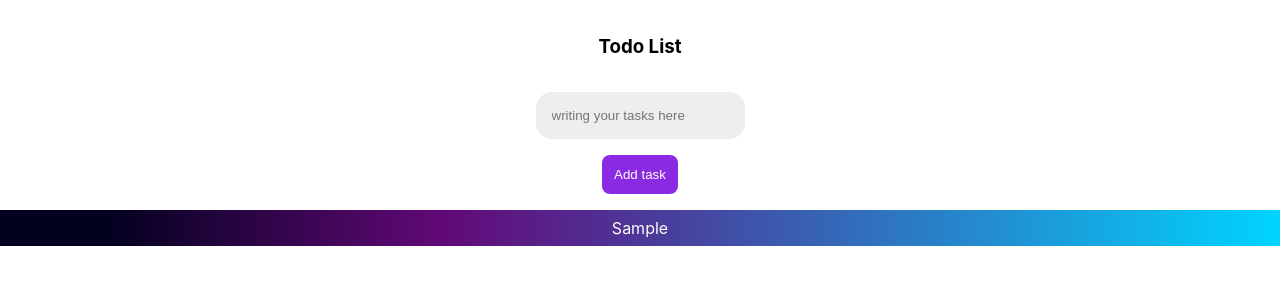
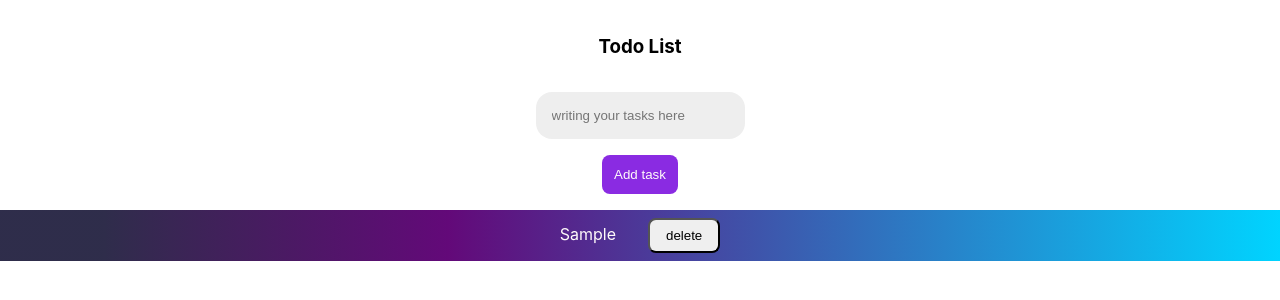
Before and after one commit to majid-amini/todolist-react, a React (Create React App) app: page / in a window 1280 px wide. Both pictures are taken after typing "Sample" into the empty fields and a click on the button "Add task". Shown: the top 300 px of the page. Built offline with nearby package versions, Linux system fonts and the light colour scheme.

Commit message:
delete button and the removehandler function added

```diff
--- a/src/App.js
+++ b/src/App.js
@@ -9,11 +9,15 @@ function App() {
       return [...item, { todo: userText, id: Math.random().toString() }];
     });
   };
+  const removeHandler = (id) => {
+    const filteredTasks = todos.filter((item) => item.id !== id);
+    setTodo(filteredTasks);
+  };
   return (
     <div className="App">
       <FormItems addItemHandler={addItemHandler} />
 
-      <TaskItems todos={todos} />
+      <TaskItems todos={todos} removeHandler={removeHandler} />
     </div>
   );
 }
--- a/src/components/TaskItems.css
+++ b/src/components/TaskItems.css
@@ -5,15 +5,32 @@ ul {
   display: flex;
   flex-direction: column;
   justify-content: center;
-    align-items: center;
-    gap: 0.25rem;
-    background-color: black;
+  align-items: space-between;
+  gap: 1rem;
+  /* background-color: black; */
 }
 ul li {
   width: 100%;
+  margin: 0 auto;
   list-style-type: none;
-     background: rgb(2,0,36);
-    background: linear-gradient(90deg, rgba(2,0,36,0.8239670868347339) 8%, rgba(99,9,121,1) 35%, rgba(0,212,255,1) 100%);
-    padding: 0.5rem 0;
+  background: rgb(2, 0, 36);
+  background: linear-gradient(
+    90deg,
+    rgba(2, 0, 36, 0.8239670868347339) 8%,
+    rgba(99, 9, 121, 1) 35%,
+    rgba(0, 212, 255, 1) 100%
+  );
+  padding: 0.5rem;
   color: snow;
+
 }
+ul li button {
+  margin-left: 2rem;
+  padding: 0.5rem 1rem;
+  border-radius: 0.5rem;
+  cursor: pointer;
+  transition: all 0.3s ease-in-out;
+}
+ul li button:hover {
+  opacity: 0.8;
+}
--- a/src/components/TaskItems.js
+++ b/src/components/TaskItems.js
@@ -1,9 +1,20 @@
 import "./TaskItems.css";
-const TaskItems = (props) => {
+const TaskItems = ({ todos, removeHandler }) => {
   return (
-    <ul>
-      {props.todos.map((user) => (
-        <li key={user.id}>{user.todo}</li>
+    <ul style={{ width: "100%", margin: "0 auto" }}>
+      {todos.map((user) => (
+        <div
+          key={user.id}
+          style={{
+            display: "flex",
+            justifyContent: "space-between",
+          }}
+        >
+          <li>
+            {user.todo}
+            <button onClick={() => removeHandler(user.id)}>delete</button>
+          </li>
+        </div>
       ))}
     </ul>
   );
```
Lines whose indentation alone changed are shown as unchanged.
